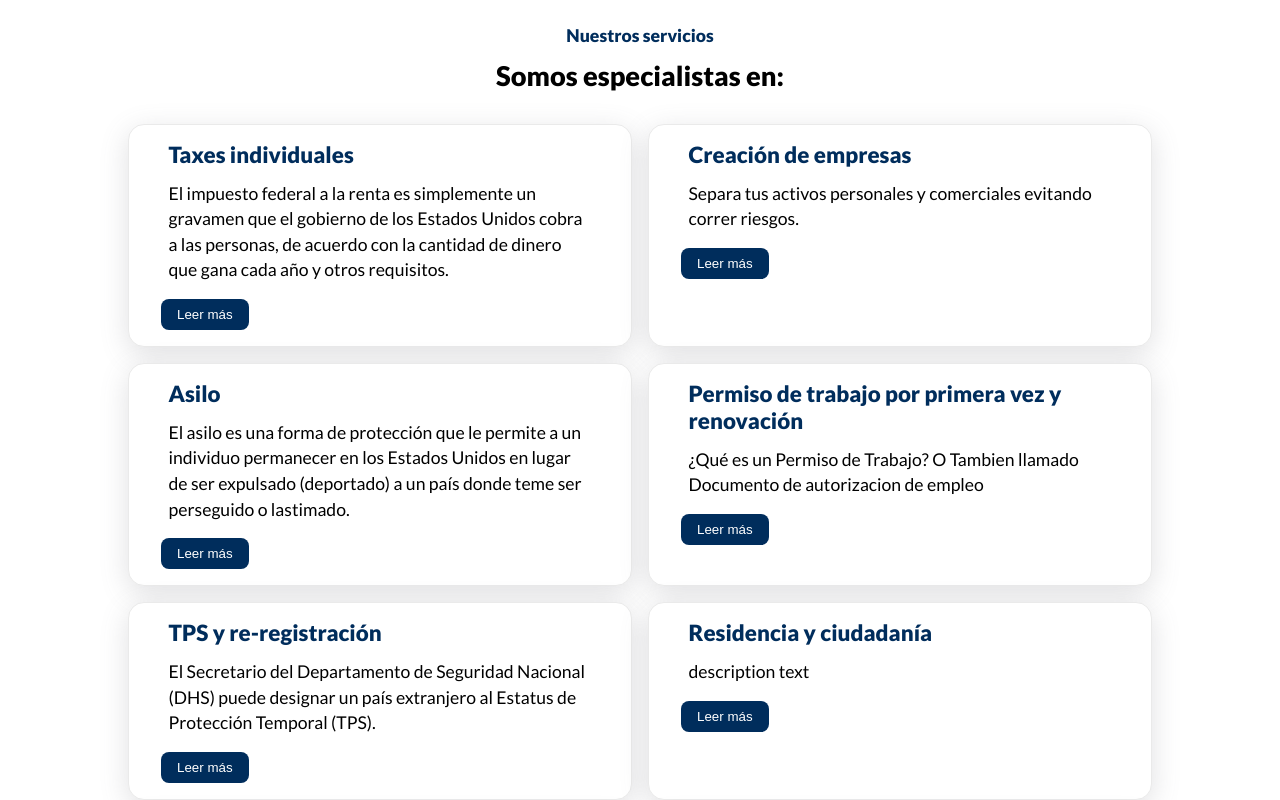
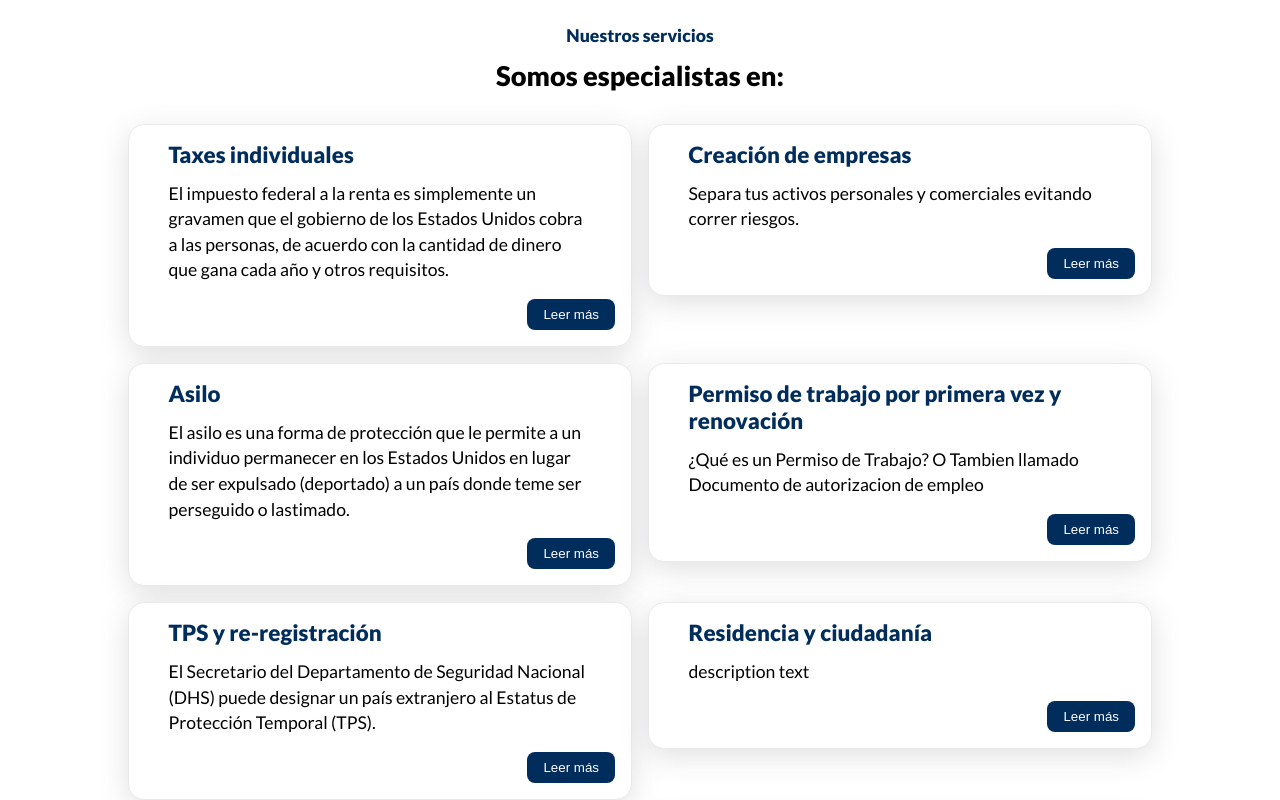
Before and after one commit to maartou/taxes, a Next.js app: page / in a window 1280 px wide. Shown: the part 1400-2200 px from the top of the page. Built offline with nearby package versions, Linux system fonts and the light colour scheme.

Commit message:
Ajustando el grid de los servicios

```diff
--- a/styles/globals.scss
+++ b/styles/globals.scss
@@ -166,6 +166,7 @@ p {
   @media screen and (min-width: 1024px) {
     .container {
       grid-template-columns: 1fr 1fr;
+      align-items: flex-start;
       width: 80%;
     }
   }
@@ -178,6 +179,12 @@ p {
   border-radius: 1rem;
   box-shadow: rgba(100, 100, 111, 0.2) 0px 7px 29px 0px;
 
+  display: flex;
+  flex-direction: column;
+  align-items: flex-end;
+
+  gap: 1rem;
+
 
   .title {
     h3 {
@@ -185,10 +192,6 @@ p {
       font-weight: 900;
       font-size: 1.4rem;
     }
-
-    display: flex;
-    flex-direction: column;
-    gap: .8rem;
 
     align-items: flex-start;
   }
@@ -224,7 +227,6 @@ p {
     border-radius: 8px;
     padding: 0.5rem 1rem;
     cursor: pointer;
-    margin: 1rem 0 0 1rem;
   }
 }
 
```
